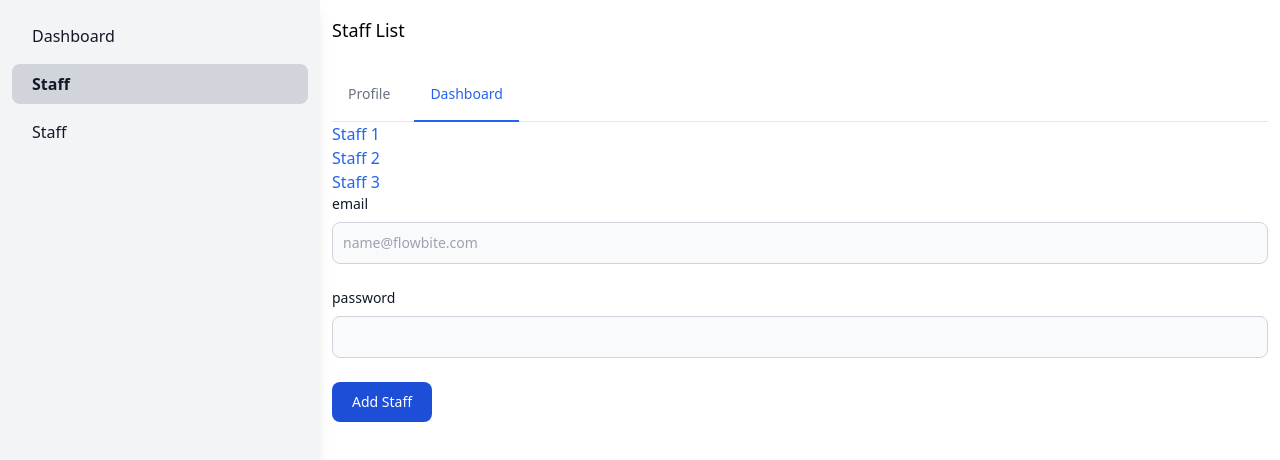
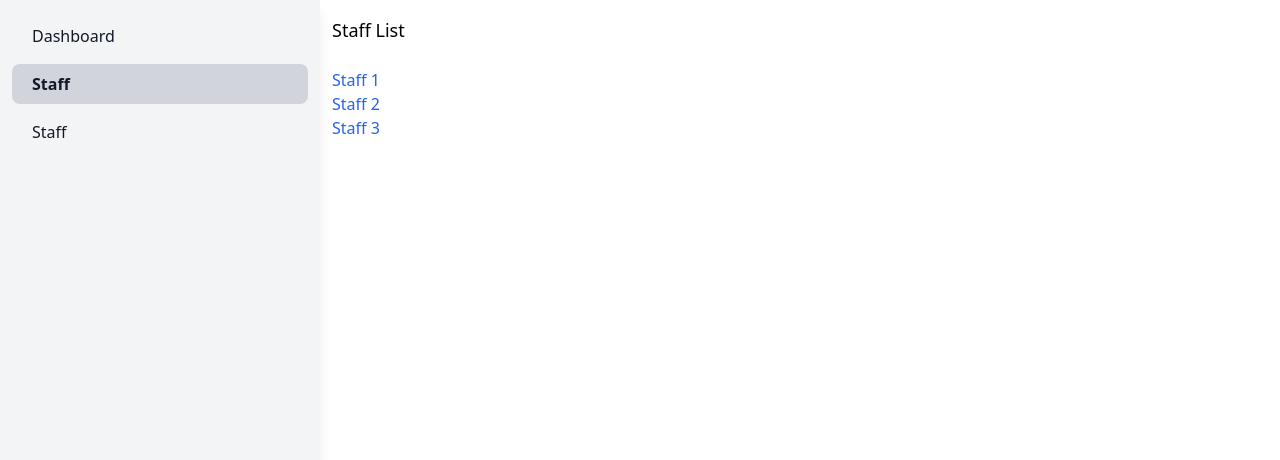
Before and after one commit to nhannm-vn/REACT_DIVIDE_ROUTER, a React (Create React App) app: page /staff in a window 1280 px wide. Shown: the top 460 px of the page. Built offline with nearby package versions, Linux system fonts and the light colour scheme.

Commit message:
update dynamic route

```diff
--- a/src/pages/StaffList/StaffList.tsx
+++ b/src/pages/StaffList/StaffList.tsx
@@ -1,10 +1,11 @@
 import AddStaff from 'components/AddStaff'
+import { Link } from 'react-router-dom'
 
 export default function StaffList() {
   return (
     <div>
       <h1 className='mb-6 text-lg'>Staff List</h1>
-      <div className='border-b border-gray-200 text-center text-sm font-medium text-gray-500  '>
+      {/* <div className='border-b border-gray-200 text-center text-sm font-medium text-gray-500  '>
         <ul className='-mb-px flex flex-wrap'>
           <li className='mr-2'>
             <a
@@ -24,26 +25,26 @@ export default function StaffList() {
             </a>
           </li>
         </ul>
-      </div>
+      </div> */}
 
       <ul>
         <li>
-          <a href='#' className='font-medium text-blue-600 hover:underline dark:text-blue-500'>
+          <Link to='/staff/1' className='font-medium text-blue-600 hover:underline dark:text-blue-500'>
             Staff 1
-          </a>
+          </Link>
         </li>
         <li>
-          <a href='#' className='font-medium text-blue-600 hover:underline dark:text-blue-500'>
+          <Link to='/staff/2' className='font-medium text-blue-600 hover:underline dark:text-blue-500'>
             Staff 2
-          </a>
+          </Link>
         </li>
         <li>
-          <a href='#' className='font-medium text-blue-600 hover:underline dark:text-blue-500'>
+          <Link to='/staff/3' className='font-medium text-blue-600 hover:underline dark:text-blue-500'>
             Staff 3
-          </a>
+          </Link>
         </li>
       </ul>
-      <AddStaff />
+      {/* <AddStaff /> */}
     </div>
   )
 }
```
